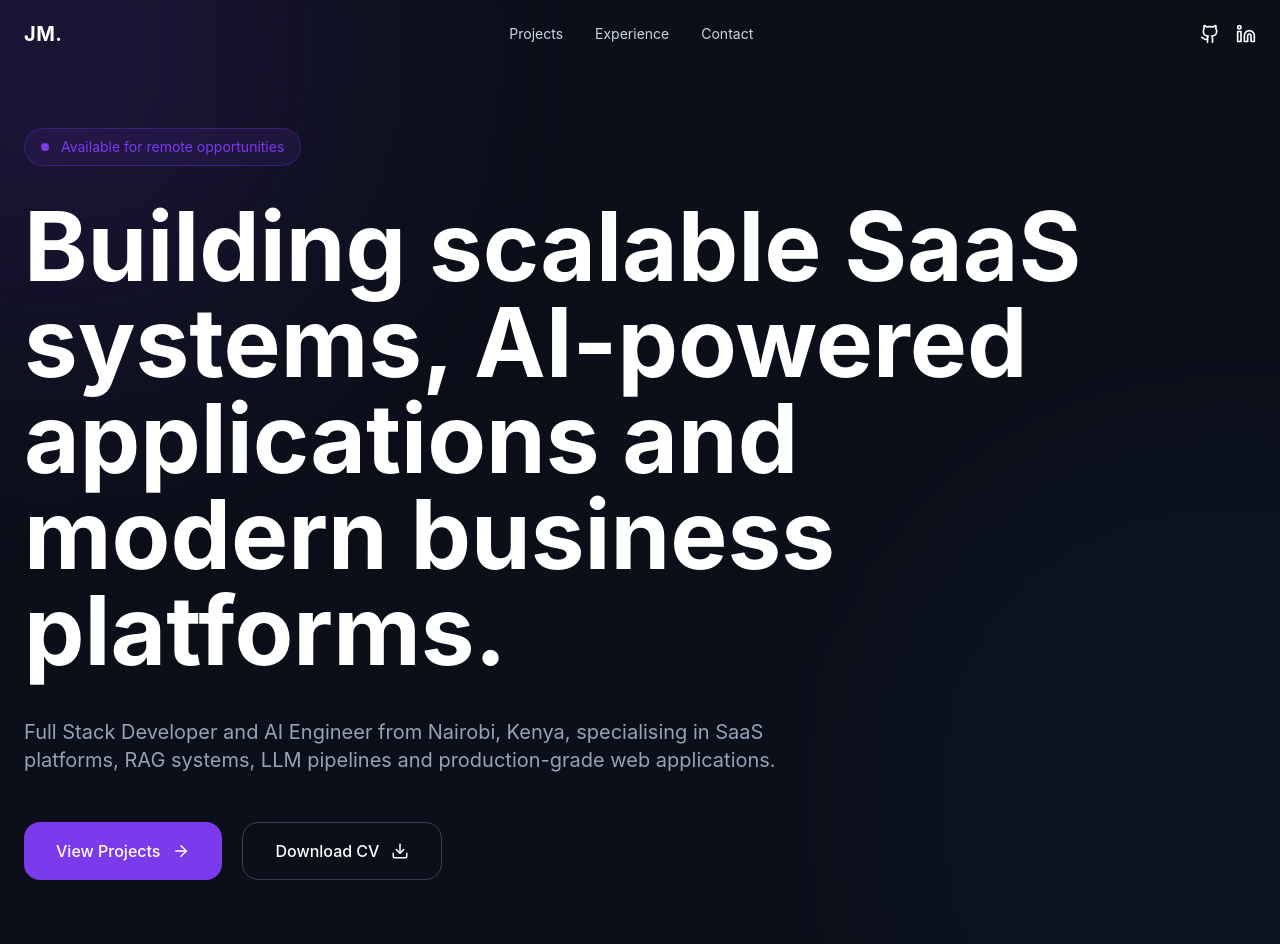
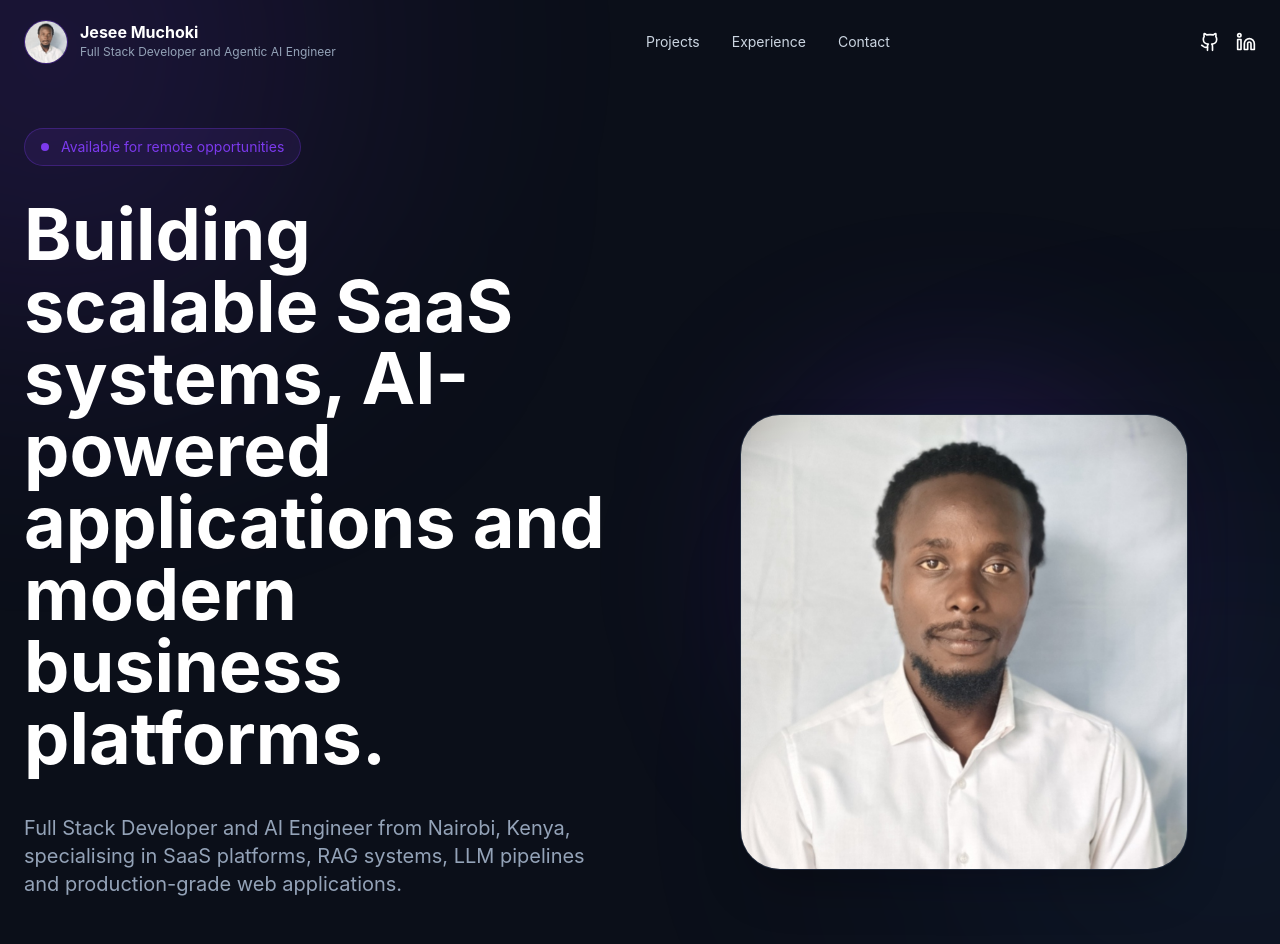
Before and after one commit to STAR2023d/my_portfolio, a React (Vite) app: page / in a window 1280 px wide. Shown: the top 944 px of the page. Built offline with nearby package versions, Linux system fonts and the light colour scheme.

Commit message:
Updated the hero section to look professional

```diff
--- a/src/components/layout/Navbar.tsx
+++ b/src/components/layout/Navbar.tsx
@@ -43,9 +43,30 @@ function Navbar() {
     >
       <nav className="max-w-7xl mx-auto px-6 py-5 flex items-center justify-between">
 
-        <h1 className="text-xl font-bold tracking-wide">
-          JM.
-        </h1>
+        <div className="flex items-center gap-3">
+          <img
+            src="/profile.jpeg"
+            alt="Jesee Muchoki"
+            className="
+              w-11
+              h-11
+              rounded-full
+              object-cover
+              border
+              border-primary/40
+           "
+          />
+
+  <div>
+    <h1 className="font-bold leading-none">
+      Jesee Muchoki
+    </h1>
+
+    <p className="text-xs text-slate-400 mt-1">
+      Full Stack Developer and Agentic AI Engineer
+    </p>
+  </div>
+</div>
 
         <ul className="hidden md:flex items-center gap-8 text-sm text-slate-300">
           {navItems.map((item) => (
--- a/src/components/sections/Hero.tsx
+++ b/src/components/sections/Hero.tsx
@@ -1,17 +1,43 @@
 import { motion } from "framer-motion";
-import { ArrowRight, Download } from "lucide-react";
+import {
+  ArrowRight,
+  Download,
+} from "lucide-react";
 
 function Hero() {
   return (
-    <section className="
+    <section
+      className="
         min-h-screen
         flex
         items-center
         relative
         pt-32
         pb-20
-           ">
-      <div className="max-w-7xl mx-auto px-6 w-full relative z-10">
+      "
+    >
+      <div
+        className="
+          max-w-7xl
+          mx-auto
+          px-6
+          w-full
+          relative
+          z-10
+        "
+      >
+        <div
+          className="
+            grid
+            grid-cols-1
+            lg:grid-cols-2
+            gap-16
+            items-center
+          "
+        >
+
+          {/* LEFT CONTENT */}
+          <div>
 
             <motion.div
               initial={{ opacity: 0 }}
@@ -45,10 +71,8 @@ function Hero() {
                 text-5xl
                 sm:text-6xl
                 md:text-7xl
-            lg:text-8xl
                 font-bold
                 leading-[0.95]
-            max-w-6xl
               "
             >
               Building scalable SaaS systems,
@@ -66,7 +90,7 @@ function Hero() {
                 md:text-xl
                 text-slate-400
                 leading-relaxed
-            max-w-3xl
+                max-w-2xl
               "
             >
               Full Stack Developer and AI Engineer from Nairobi, Kenya,
@@ -107,6 +131,7 @@ function Hero() {
 
               <a
                 href="/resume.pdf"
+                download
                 className="
                   border
                   border-slate-700
@@ -170,6 +195,58 @@ function Hero() {
               </div>
             </motion.div>
           </div>
+
+          {/* RIGHT IMAGE */}
+          <motion.div
+            initial={{ opacity: 0, scale: 0.9 }}
+            animate={{ opacity: 1, scale: 1 }}
+            transition={{ duration: 1 }}
+            className="
+              relative
+              flex
+              justify-center
+            "
+          >
+
+            {/* Glow */}
+            <div
+              className="
+                absolute
+                w-[320px]
+                h-[320px]
+                bg-primary/30
+                blur-[100px]
+                rounded-full
+              "
+            />
+
+            {/* Image */}
+            <div
+              className="
+                relative
+                z-10
+                rounded-[40px]
+                overflow-hidden
+                border
+                border-slate-800
+                shadow-2xl
+                max-w-md
+                w-full
+              "
+            >
+              <img
+                src="/profile.jpeg"
+                alt="Jesee Muchoki"
+                className="
+                  w-full
+                  h-full
+                  object-cover
+                "
+              />
+            </div>
+          </motion.div>
+        </div>
+      </div>
     </section>
   );
 }
```
Also changed, not shown: public/profile.jpeg (added), 1 other file (tests, documents, lock files or other folders). Lines whose indentation alone changed are shown as unchanged.
